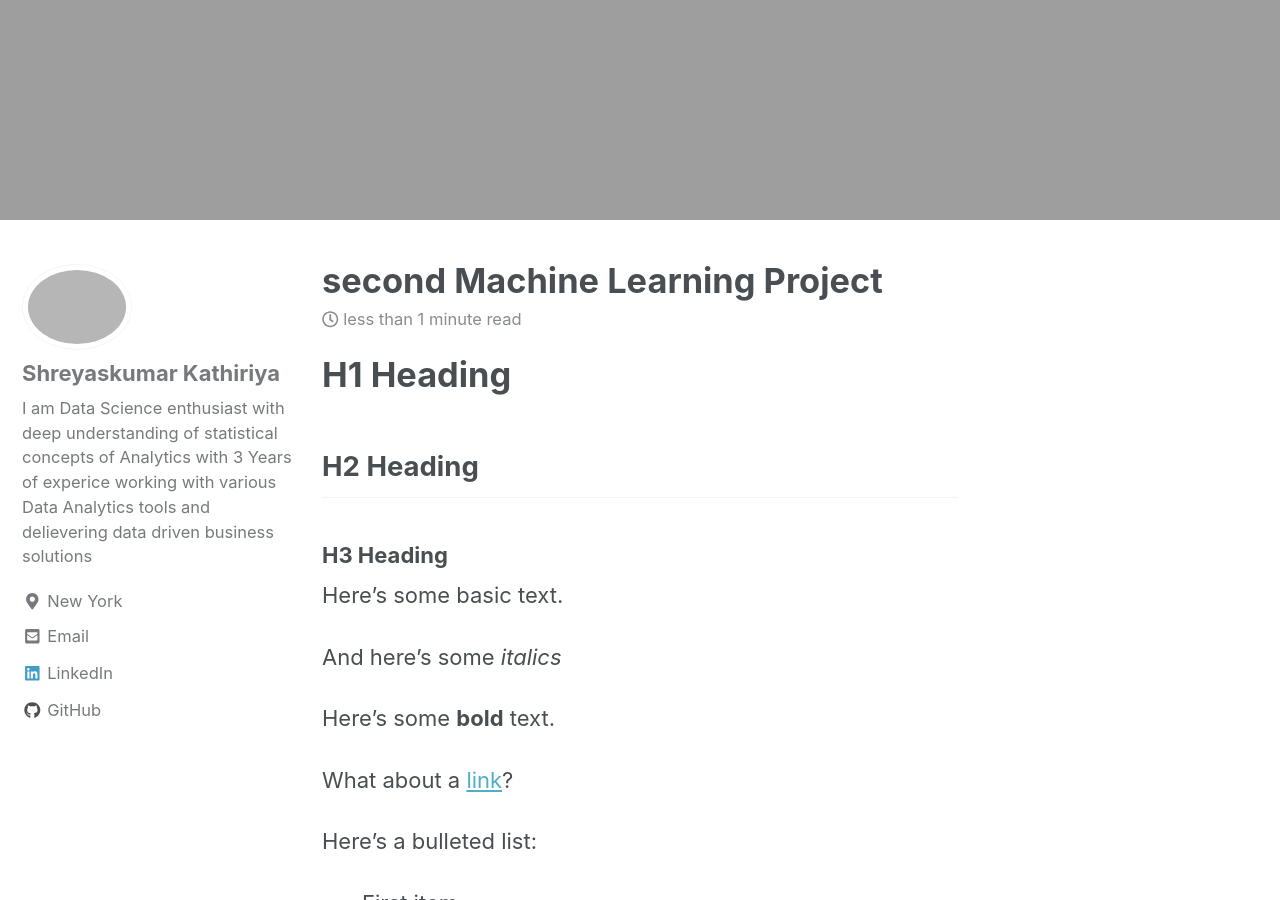
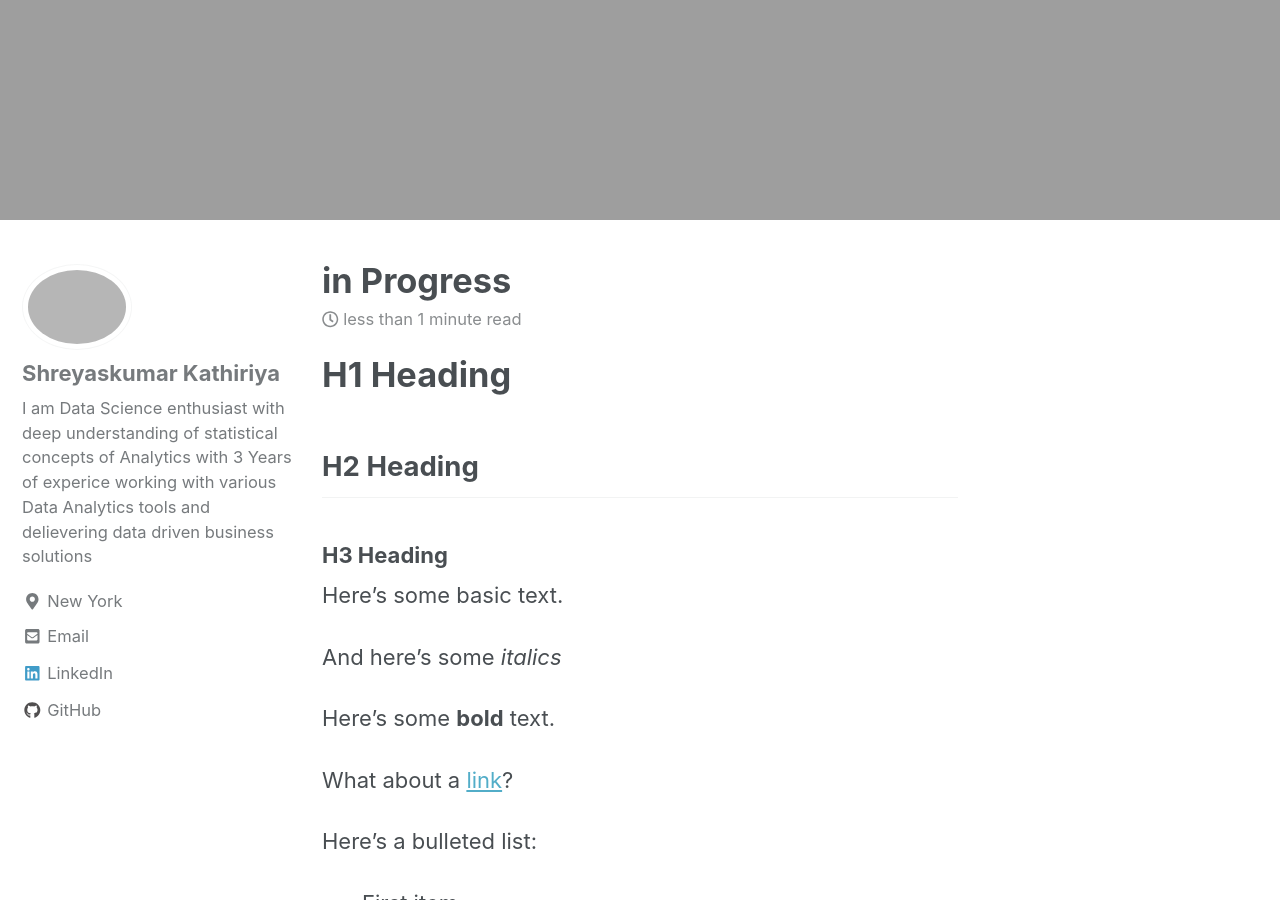
Before and after one commit to Shreyash1811/Shreyash1811.github.io, a Jekyll site: the page built from _posts/2020-04-17-ML.md, in a window 1280 px wide and 900 px high, scrolled down 840 px. Built offline with Jekyll 4.4.1, drawn with Linux system fonts in a browser that asks for light colours; nearby versions of some CDN libraries; formulas are drawn with MathJax 3.

Commit message:
Update 2020-04-17-ML.md

```diff
--- a/_posts/2020-04-17-ML.md
+++ b/_posts/2020-04-17-ML.md
@@ -1,5 +1,5 @@
 ---
-title: "second Machine Learning Project"
+title: "in Progress"
 date: 2020-04-17
 tags: [Data Analysis]
 header:
```
